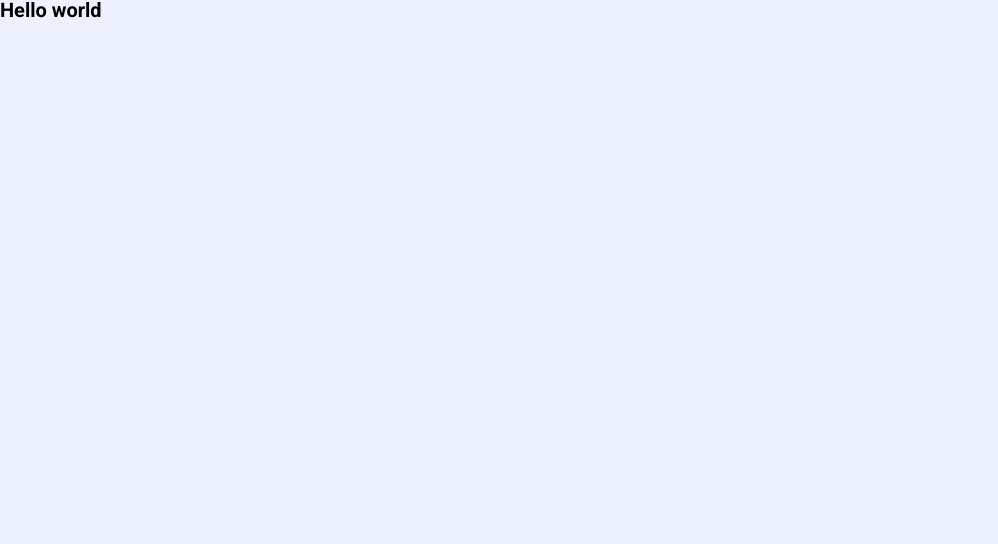
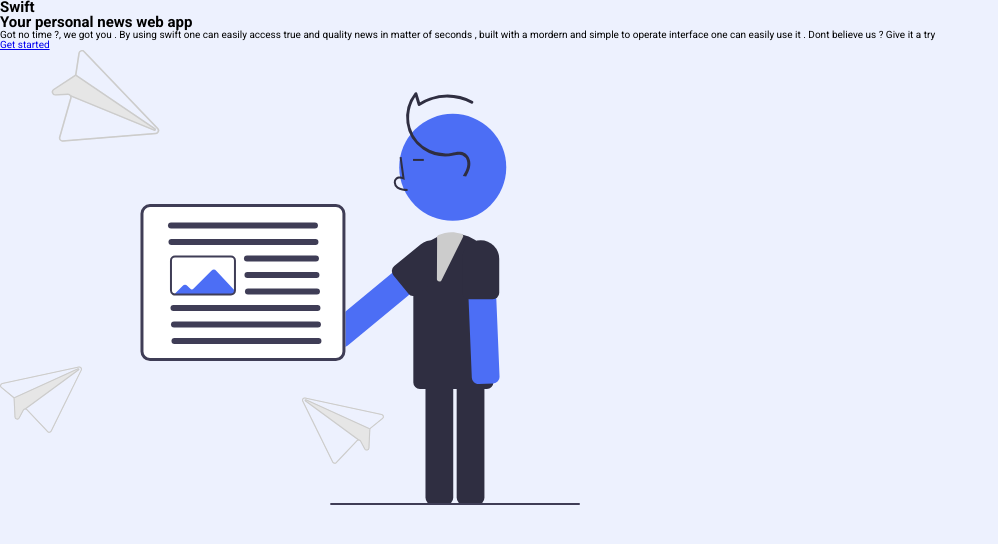
Before and after one commit to lucifer78907/Swift-News-web-app, a website: page index.html in a window 1280 px wide. Shown: the whole page, without its empty margins (0-998 px from the left). Drawn offline with Linux system fonts and the light colour scheme.

Commit message:
+hero_markup

```diff
--- a/index.html
+++ b/index.html
@@ -14,8 +14,23 @@
     <link rel="stylesheet" href="css/style.css" />
   </head>
   <body>
-    <header class="header">
-      <h1>Hello world</h1>
-    </header>
+    <section class="hero">
+      <div class="container">
+        <div class="hero__text-box">
+          <h1 class="heading__primary">Swift</h1>
+          <h2 class="heading__secondary">Your personal news web app</h2>
+          <p class="hero__text-box--para">
+            Got no time ?, we got you . By using swift one can easily access
+            true and quality news in matter of seconds , built with a mordern
+            and simple to operate interface one can easily use it . Dont believe
+            us ? Give it a try
+          </p>
+          <a href="#" class="btn hero__btn">Get started</a>
+        </div>
+        <div class="hero__img-box">
+          <img src="img/hero-img.svg" alt="Intro img" class="hero__img" />
+        </div>
+      </div>
+    </section>
   </body>
 </html>
```
Also changed, not shown: content.md (added, +5 -0 lines), website_specifications.md (+11 -5 lines), img/hero-img.svg (added).
